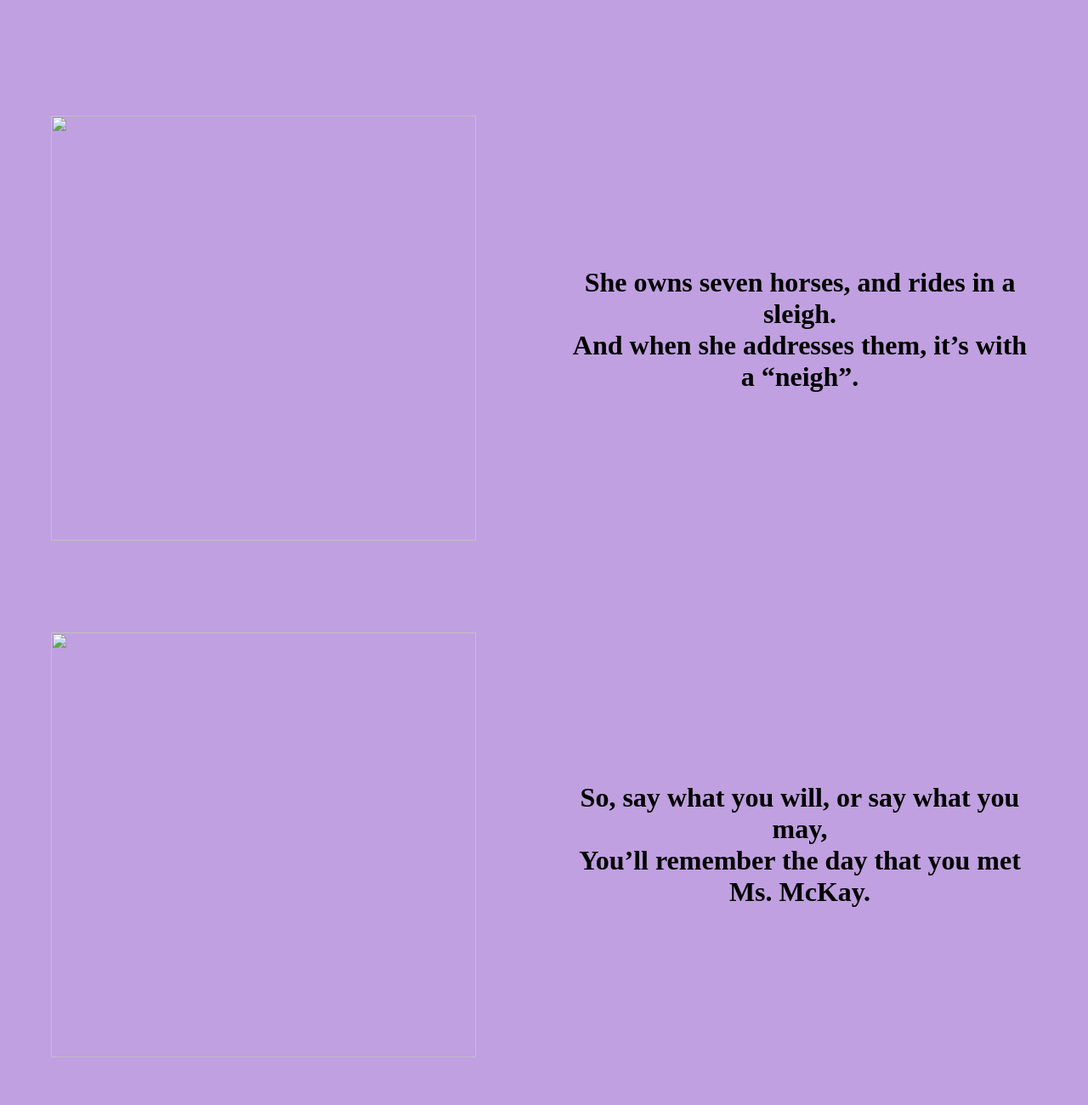
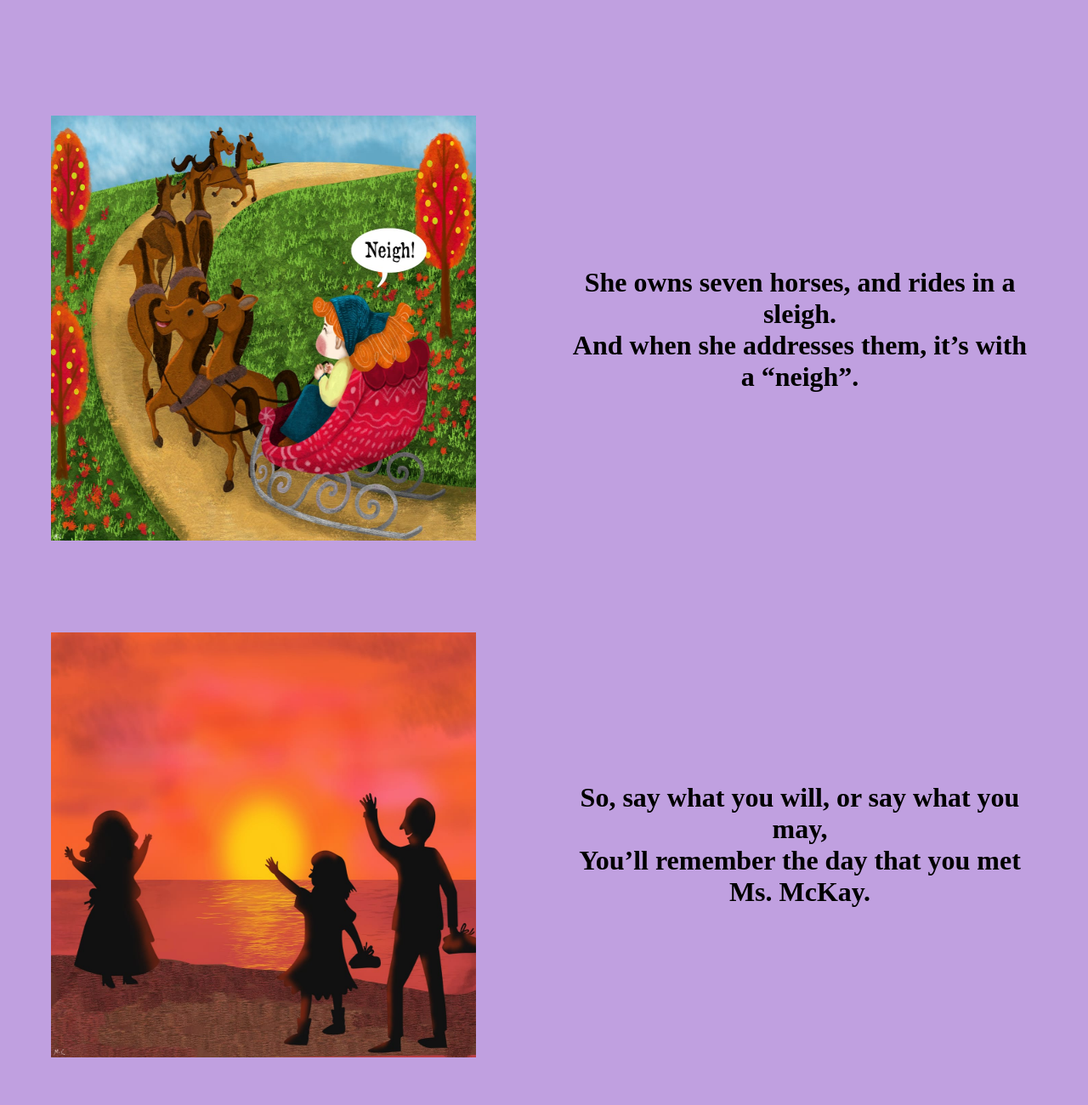
Before and after one commit to Yuva7019/coding-projects-, a plain HTML site: page index.html in a window 1280 px wide. Shown: the part 1360-2660 px from the top of the page at 85% size. Drawn offline with Linux system fonts and the light colour scheme.

Commit message:
Update index.html

```diff
--- a/index.html
+++ b/index.html
@@ -24,7 +24,7 @@ And doesn’t use forks since they get in here way.<br>
 She owns seven horses, and rides in a sleigh.<br>
 And when she addresses them, it’s with a “neigh”.
 </h1></div></th>
-<th><img height="500" width="500" src="C:\Users\yuva7\OneDrive\Desktop\Assignment\Ms+McKay+4v1.jpg"></th>
+<th><img height="500" width="500" src="img2.jpg"></th>
 </div>
 </table>
 <center>
@@ -32,7 +32,7 @@ And when she addresses them, it’s with a “neigh”.
 </h1></center>
 <table cellpadding="50"><th>
 <div>
-		<img src="C:\Users\yuva7\OneDrive\Desktop\Assignment\Ms+McKay+5v1.png" height="500" width="500">
+		<img src="img3.jpg" height="500" width="500">
 </div></th>
 <th>
 <div>
@@ -43,7 +43,7 @@ And when she addresses them, it’s with a “neigh”.
 </table><center>
 <table cellpadding="50">
 		<div>
-		<th><img align="left" height="500" width="500"  src="C:\Users\yuva7\OneDrive\Desktop\Assignment\Ms+McKay+7v1.png"></th>
+		<th><img align="left" height="500" width="500"  src="img4.jpg"></th>
 		<th><div><h1>So, say what you will, or say what you may,<br>
 You’ll remember the day that you met Ms. McKay.
 		</h1></div></th>
```
